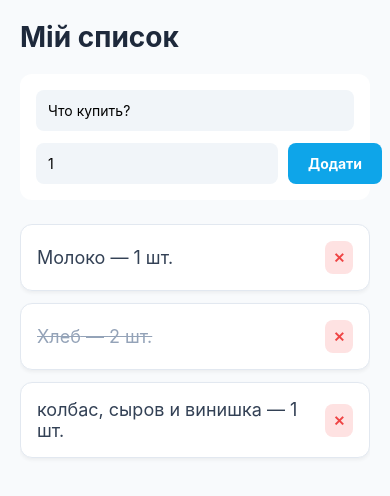
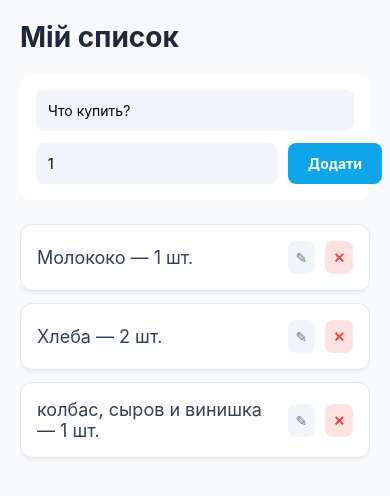
Before and after one commit to VadymByi/shopping-list-proto, a React Native app: screen / in a window 390 px wide. Shown: the top 496 px of the page. Built offline with nearby package versions, Linux system fonts and the light colour scheme; data requests are answered from the project's data file.

Commit message:
feat: add adaptive layout and inline editing functionality

```diff
--- a/db.json
+++ b/db.json
@@ -2,15 +2,15 @@
   "items": [
     {
       "id": "1",
-      "title": "Молоко",
+      "title": "Молококо",
       "amount": 1,
       "isCompleted": false
     },
     {
       "id": "2",
-      "title": "Хлеб",
+      "title": "Хлеба",
       "amount": 2,
-      "isCompleted": true
+      "isCompleted": false
     },
     {
       "title": "колбас, сыров и винишка",
--- a/src/screens/ShoppingListScreen.tsx
+++ b/src/screens/ShoppingListScreen.tsx
@@ -8,6 +8,8 @@ import {
   FlatList,
   StyleSheet,
   TouchableOpacity,
+  Alert,
+  Platform,
 } from "react-native";
 import { AddItemForm } from "../components/AddItemForm";
 
@@ -31,13 +33,31 @@ export const ShoppingListScreen = () => {
   });
 
   const toggleMutation = useMutation({
-    mutationFn: ({ id, isCompleted }: { id: string; isCompleted: boolean }) =>
-      updateItem(id, { isCompleted }),
+    mutationFn: ({
+      id,
+      ...updates
+    }: { id: string } & Partial<(typeof items)[0]>) => updateItem(id, updates),
     onSuccess: () => {
       queryClient.invalidateQueries({ queryKey: ["shopping-items"] });
     },
   });
 
+  const handleEdit = (item: any) => {
+    if (Platform.OS === "web") {
+      const newTitle = window.prompt("Змінити назву: ", item.title);
+      const newAmount = window.prompt(
+        "Змінити кількість: ",
+        item.amount.toString(),
+      );
+      if (newTitle && newAmount) {
+        toggleMutation.mutate({
+          id: item.id,
+          title: newTitle,
+          amount: parseInt(newAmount),
+        });
+      }
+    }
+  };
   if (isLoading) {
     return (
       <View style={styles.center}>
@@ -55,6 +75,7 @@ export const ShoppingListScreen = () => {
   }
 
   return (
+    <View style={styles.wrapper}>
       <View style={styles.container}>
         <Text style={styles.title}>Мій список</Text>
 
@@ -90,6 +111,13 @@ export const ShoppingListScreen = () => {
               </TouchableOpacity>
 
               <TouchableOpacity
+                onPress={() => handleEdit(item)}
+                style={styles.editButton}
+              >
+                <Text style={{ color: "#64748b" }}>✎</Text>
+              </TouchableOpacity>
+
+              <TouchableOpacity
                 onPress={() => deleteMutation.mutate(item.id)}
                 style={styles.deleteButton}
               >
@@ -102,11 +130,23 @@ export const ShoppingListScreen = () => {
           }
         />
       </View>
+    </View>
   );
 };
 
 const styles = StyleSheet.create({
-  container: { flex: 1, padding: 20, backgroundColor: "#f8fafc" },
+  wrapper: {
+    flex: 1,
+    backgroundColor: "#f1f5f9",
+    alignItems: "center",
+  },
+  container: {
+    flex: 1,
+    padding: 20,
+    width: "100%",
+    maxWidth: 600, // Магия! На десктопе список не будет шире 600px
+    backgroundColor: "#f8fafc",
+  },
   center: { flex: 1, justifyContent: "center", alignItems: "center" },
   title: {
     fontSize: 28,
@@ -137,6 +177,12 @@ const styles = StyleSheet.create({
     marginLeft: 10,
   },
   deleteButtonText: { color: "#ef4444", fontWeight: "bold" },
+  editButton: {
+    padding: 8,
+    backgroundColor: "#f1f5f9",
+    borderRadius: 8,
+    marginLeft: 5,
+  },
 });
 
 // import { useQuery } from "@tanstack/react-query";
```
Lines whose indentation alone changed are shown as unchanged.
